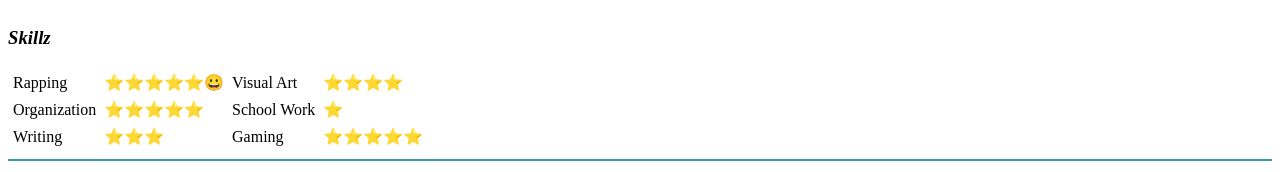
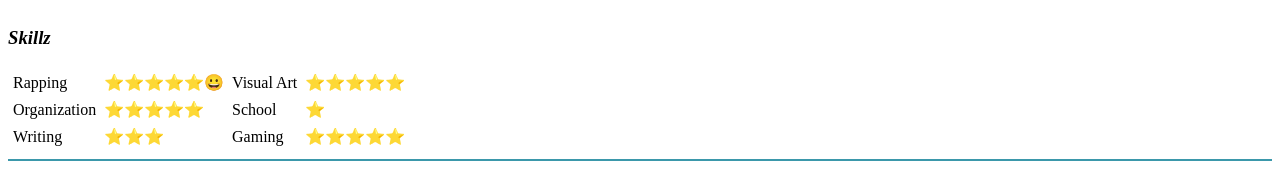
Before and after one commit to mosuli-dev/WebDevCourse_HTML_Site, a plain HTML site: page index.html in a window 1280 px wide. Shown: the part 963-1135 px from the top of the page. Drawn offline with Linux system fonts and the light colour scheme.

Commit message:
Changed 'School Work' to just 'School'

```diff
--- a/index.html
+++ b/index.html
@@ -60,12 +60,12 @@
       <td>Rapping</td>
       <td>⭐⭐⭐⭐⭐😀</td>
       <td>Visual Art</td>
-      <td>⭐⭐⭐⭐</td>
+      <td>⭐⭐⭐⭐⭐</td>
     </tr>
     <tr>
       <td>Organization</td>
       <td>⭐⭐⭐⭐⭐</td>
-      <td>School Work</td>
+      <td>School</td>
       <td>⭐</td>
     </tr>
     <tr>
```
